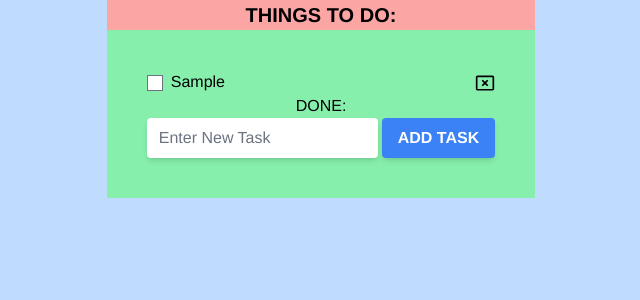
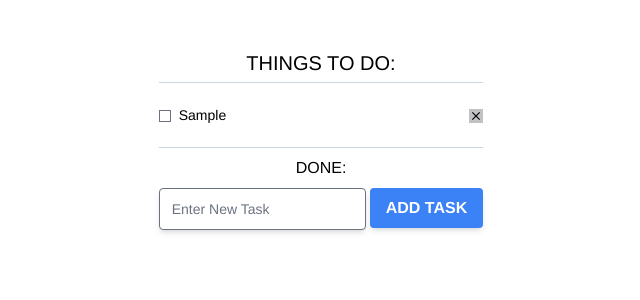
Before and after one commit to lyh39/todo-app, a React (Create React App) app: page / in a window 1280 px wide. Both pictures are taken after typing "Sample" into the empty fields and a click on the button "ADD TASK". Shown: the top 300 px of the page, without its empty margins (319-959 px from the left). Built offline with nearby package versions, Linux system fonts and the light colour scheme.

Commit message:
arrangements of designs and alignments

```diff
--- a/src/App.js
+++ b/src/App.js
@@ -2,15 +2,15 @@ import React from "react";
 import { TodoScreen } from '../src/components/TodoScreen'
 function App() {
   return (
-    <div className="flex justify-center min-h-screen bg-blue-200">
-      <div >
-        <div className="flex justify-center bg-red-300">
-          <text className="text-xl font-bold">
+    <div className="flex justify-center min-h-screen">
+      <div className="mt-12">
+        <div className="flex justify-center border-b border-slate-300 pb-1">
+          <text className="text-xl">
             THINGS TO DO:
           </text>
         </div>
         <div >
-         <TodoScreen />
+          <TodoScreen />
         </div>
       </div>
     </div>
--- a/src/components/TodoScreen.js
+++ b/src/components/TodoScreen.js
@@ -1,73 +1,73 @@
 import React, { useState } from 'react';
-import { Formik, Form, Field } from 'formik'
-import { WorkToDo } from '../FormShema/WorkToDo'
-import CancelPresentationIcon from '@mui/icons-material/CancelPresentation';
+import { Formik, Form, Field } from 'formik';
+import { WorkToDo } from '../FormShema/WorkToDo';
+import CloseIcon from '@mui/icons-material/Close';
 
 export const TodoScreen = () => {
     const [workList, setWorkList] = useState([]);
     const [countWorkDone, setContWorkDone] = useState([]);
 
-    // const WorkToDo = Yup.object().shape({
-    //     todoName: Yup.string().min(2, 'Too Short!').max(50, 'Too Long!').required('required')
-    // });
-
     const todoDone = (event) => {
-        let id = event.target.value
+        let id = event.target.value;
+        let arr = [];
         workList.forEach((e) => {
             if (e.id === Number(id)) {
                 e.status = !e.status;
-            }
-        })
-        setWorkList(workList)
-        let arr = [];
+            };
+        });
+        setWorkList(workList);
         workList.forEach((eventVal) => {
             if (eventVal.status === true) {
-                arr.push({ id: eventVal.id, status: eventVal.status })
-            }
-        })
-        setContWorkDone(arr)
-    }
+                arr.push({ id: eventVal.id, status: eventVal.status });
+            };
+        });
+        setContWorkDone(arr);
+    };
 
     const removeTodo = (event) => {
         let arr = [];
         let arrCount = [];
         workList.filter((idVal) => {
             if (event !== idVal.id) {
-                arr.push(idVal)
-            }
-        })
+                arr.push(idVal);
+            };
+        });
         setWorkList(arr);
         countWorkDone.filter((ival) => {
-            console.log(ival)
             if (event !== ival.id) {
-                arrCount.push(ival)
-            }
-        })
-        setContWorkDone(arrCount)
-    }
+                arrCount.push(ival);
+            };
+        });
+        setContWorkDone(arrCount);
+    };
 
 
     return (
-        <div className='bg-green-300 p-10'>
-            {workList.length === 0 ? <div><text>Looks like you are absoluteky free today!</text></div> :
-                <div>{workList.map(e => (
-                    <div className='flex justify-between' key={e.id}>
+        <div className='py-4'>
+            {workList.length === 0 ?
+                <div className='flex justify-center text-sm border-b border-slate-300 w-full pb-4'><text className='text-grey-400'>Looks like you are absoluteky free today!</text></div>
+                :
+                <div className='border-b border-slate-300 pb-4'>{workList.map(e => (
+                    <div className='flex justify-between pt-1 pb-1' key={e.id}>
                         <div>
-                            <input className='mr-2' value={e.id} type="checkbox" onClick={todoDone}
+                            <input className='mr-2 focus:ring-0' style={{height:12, width:12}} value={e.id} type="checkbox" onClick={todoDone}
                             />
                             {e.status ?
-                                <span className='line-through'>{e.value}</span>
+                                <span className='line-through text-sm'>{e.value}</span>
                                 :
-                                <span>{e.value}</span>}
+                                <span className='text-sm'>{e.value}</span>}
                         </div>
                         <div>
                             <button onClick={() => removeTodo(e.id)}>
-                                <CancelPresentationIcon fontSize="small" />
+                                <CloseIcon style={{fontSize: 14}} className='bg-grey-200' />
                             </button>
                         </div>
                     </div>
-                ))}</div>}
-            <div className='flex justify-center'>
+                ))
+                }
+                </div>
+            }
+            <div className='flex justify-center mt-2'>
                 {countWorkDone.length <= 0 ? <text>DONE:</text> : <text>DONE: {countWorkDone.length}</text>}
             </div>
             <Formik
@@ -83,17 +83,16 @@ export const TodoScreen = () => {
             >
                 {(props) => (
                     <Form>
-                        <div className='flex justify-center w-full'>
+                        <div className='flex justify-center w-full mt-2'>
                             <div className='pr-1 '>
                                 <div>
-                                    <Field className="rounded border-none shadow-md" type="text" name="todoName" placeholder="Enter New Task" />
+                                    <Field className="rounded shadow-md text-sm" type="text" name="todoName" placeholder="Enter New Task" />
                                 </div>
                                 {props.errors.todoName ? <div className='pt-2'>
                                     <text className='text-red-500'>{props.errors.todoName}</text>
                                 </div> : null}
-
                             </div>
-                            <div className=''>
+                            <div >
                                 <button type="submit" className="bg-blue-500 hover:bg-blue-700 text-white font-bold py-2 px-4 rounded shadow-md">
                                     ADD TASK
                                 </button>
@@ -104,4 +103,4 @@ export const TodoScreen = () => {
             </Formik>
         </div >
     );
-}
+};
```
Also changed, not shown: src/index.js (line endings or trailing spaces), 1 other file (tests, documents, lock files or other folders).
